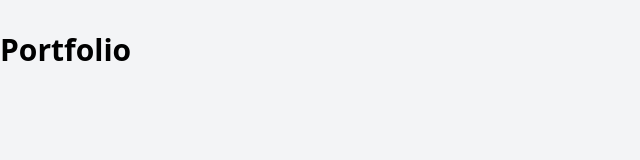
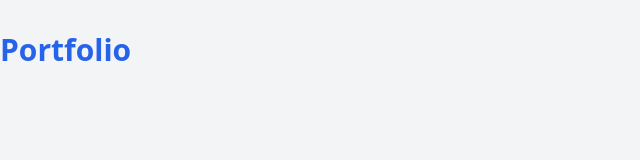
Before and after one commit to Chapman-John/Portfolio, a plain HTML site: page index.html in a window 1280 px wide. Shown: the whole page, without its empty margins (0-640 px from the left). Drawn offline with nearby package versions, Linux system fonts and the light colour scheme.

Commit message:
Update index.html

```diff
--- a/index.html
+++ b/index.html
@@ -10,7 +10,7 @@
 
 <body class="bg-gray-100">
     <div class="container mx-auto">
-        <h1 class="text-3xl font-bold mt-8">Portfolio</h1>
+        <h1 class="text-3xl font-bold mt-8 text-blue-600">Portfolio</h1>
     </div>
 </body>
 
```
